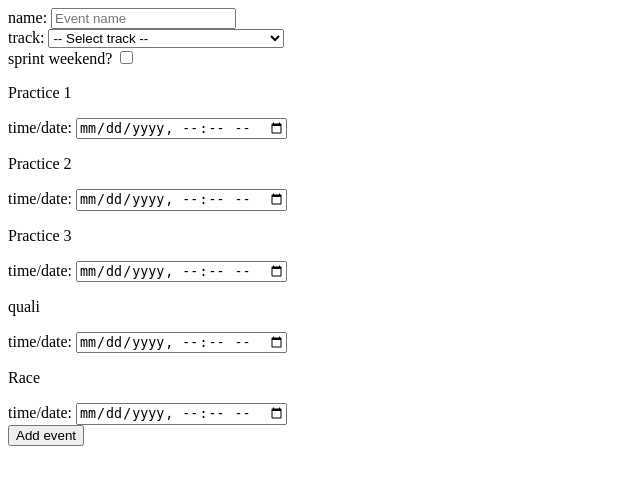
After one commit to IanSpeelman/f1visualizer, a Flask app: page /createevent in a window 1280 px wide. The commit adds this page. Shown: the top 485 px of the page, without its empty margins (0-640 px from the left). Run offline with Flask 3, Linux system fonts and the light colour scheme; data comes from the database, SQL or seed files in the repository.

Commit message:
Add events
Events can now be added
events get retrieved when uploading results so you can choose a event to wich the results belong to
when uploading result files only the correct data will be shown on the confimation page, with the option to edit

```diff
--- /dev/null
+++ b/SEED/calendar.csv
@@ -0,0 +1,5 @@
+1,Bahrein Grand Prix,2024,2 march,15:00,,1
+2,Saudi Arabian Grand Prix,2024,9 march,15:00,,2
+3,Australian Grand Prix,2024,24 march,15:00,,3
+4,Japanese Grand Prix,2024,7 april,15:00,,4
+5,Chinese Grand Prix,2024,21 april,15:00,,5
--- /dev/null
+++ b/SEED/tracks.csv
@@ -0,0 +1,5 @@
+1,Bahrain International Circuit,Bahrain,Sakhir,5.412,03.00
+2,Jeddah Corniche Circuit,Saudi Arabia,Jeddah,6.174,03.00
+3,Albert Park Street Circuit,Australia,Melbourne,5.303,10.00
+4,Suzuka International Racing Course,Japan,Suzuka,5.807,09.00
+5,Shanghai International Circuit,China,Shanghai,5.451,08.00
--- a/app.py
+++ b/app.py
@@ -1,27 +1,43 @@
 from flask import Flask, request, render_template, redirect
-from helpers import getData, checkDriver
-
+from helpers import getData, checkDriver, getEvents, createEvent, getTracks
 
 
 app = Flask(__name__)
 
 @app.route("/")
 def index():
-    return render_template("index.html")
+    events = getEvents()
+    return render_template("index.html", events=events)
 
+@app.route("/createevent", methods=["GET", "POST"])
+def makeevent():
+    if request.method == "POST":
+        createEvent(request.form)
+        return redirect("/createevent")
+    else:
+        tracks = getTracks()
+        return render_template("createevent.html", tracks=tracks)
 
+@app.route("/upload", methods=["GET", "POST"])
+def upload():
+    if request.method == "POST":
+        results = getData(request.files["results"],"1,2")
+        drivers = getData(request.files["drivers"],"2")
+        data = {}
+        data["meta"] = results[1]
+        data["results"] = []
+        data["drivers"] = drivers[0]
+        for result in results[0]:
+            try:
+                if int(result[4]):
+                    data["results"].append(result)
+            except:
+                continue
 
-@app.route("/upload", methods=["POST"])
-def upload():
-    results = getData(request.files["results"])
-    drivers = getData(request.files["drivers"])
-    data = {}
-    data["results"] = results
-    data["drivers"] = drivers
-
-    for i in range(len(data["drivers"])):
-        if data["drivers"][i][0] != "" and data["drivers"][i][0] != "No.":
-            checkDriver(data["drivers"][i])
-    return data
-    return data["drivers"][2]
-    return render_template("table.html", results=results, fastest_lap=results[0][fastest_lap])
+        for i in range(len(data["drivers"])):
+            if data["drivers"][i][0] != "" and data["drivers"][i][0] != "No.":
+                checkDriver(data["drivers"][i])
+        return render_template("confirm.html", results=data["results"])
+    else:
+        events = getEvents()
+        return render_template("index.html", events=events)
--- a/helpers.py
+++ b/helpers.py
@@ -3,6 +3,7 @@ import camelot
 import json
 import sqlite3
 import os.path
+import datetime
 
 BASE_DIR = os.path.dirname(os.path.abspath(__file__))
 db_path = os.path.join(BASE_DIR, "f1visualizer.db")
@@ -14,10 +15,16 @@ def saveDocument(file):
     return filename
 
 # get information from the pdf, and sort/store it in a array
-def getData(file):
+def getData(file, page):
     filename = saveDocument(file)
-    results = camelot.read_pdf(filename, flavor='stream', pages='2')
-    results = results[0].df.to_json()
+    results = camelot.read_pdf(filename, flavor='stream', pages=page)
+    try:
+        meta = results[0].df.to_json()
+        results = results[1].df.to_json()
+        meta = json.loads(meta)
+    except:
+        meta = []
+        results = results[0].df.to_json()
     results = json.loads(results)
     fixed_results = []
     for i in range(len(results["0"])):
@@ -25,7 +32,7 @@ def getData(file):
         for j in range(len(results)):
             tmp.append(results[str(j)][str(i)])
         fixed_results.append(tmp)
-    return fixed_results
+    return [fixed_results, meta]
 
 # check if the driver exists in the database, if not add the driver to the database
 def checkDriver(driver):
@@ -68,3 +75,52 @@ def connectDriver(team_id, driver_id):
     connection.close()
     print(team_id, driver_id, result[4], result[5])
     return None
+
+def getEvents():
+    connection = sqlite3.connect(db_path)
+    cur = connection.cursor()
+    year = datetime.date.today().year
+    events = cur.execute("SELECT * FROM events WHERE year = ?", [year]).fetchall()
+    return events
+
+def createEvent(form):
+    form = form.to_dict()
+    connection = sqlite3.connect(db_path)
+    cur = connection.cursor()
+    id = 0
+    try:
+        year = form["Race"].split("-")[0]
+        id = cur.execute("INSERT INTO events (name, year, track_id) VALUES (?, ?, ?)", (form["name"], year, form["track"])).lastrowid
+        connection.commit()
+        connection.close()
+    except Exception as error:
+        print("create event", error)
+        return
+    for key in form:
+        try:
+            if form[key].split("T")[1] != None:
+                createSession(key, form[key], id)
+        except Exception as error:
+            print("create session",error)
+            pass
+
+def createSession(type, datetime, eventid):
+
+    connection = sqlite3.connect(db_path)
+    cur = connection.cursor()
+    date = datetime.split("T")[0]
+    time = datetime.split("T")[1]
+    try:
+        cur.execute("INSERT INTO sessions (type, time, date, event_id) VALUES (?, ?, ?, ?)",
+                   (type, time, date, eventid))
+        connection.commit()
+        connection.close()
+    except:
+        pass
+
+def getTracks():
+    connection = sqlite3.connect(db_path)
+    cur = connection.cursor()
+    tracks = cur.execute("SELECT id, name FROM tracks").fetchall()
+    connection.close()
+    return tracks
--- /dev/null
+++ b/templates/createevent.html
@@ -0,0 +1,53 @@
+{% extends "layout.html" %}
+
+{% block body %}
+
+<form action="/createevent" method="post">
+    <div>
+        <div>
+            <label for="name">name:<label>
+            <input type="text" name="name" id="name" placeholder="Event name">
+        </div>
+        <div>
+            <label for="track">track: </label>
+            <select name="track" id="track" autocomplete="off">
+                <option  selected disabled> -- Select track -- </option>
+                {% for track in tracks: %}
+                <option value="{{track[0]}}">{{track[1]}}</option>
+                {% endfor %}
+            </select>
+        </div>
+        <div>
+            <label for="sprint">sprint weekend?</label>
+            <input type="checkbox" name="sprint" id="sprint">
+        </div>
+    </div>
+    <p>Practice 1</p>
+    <div>
+        <label for="Practice_1">time/date: </label>
+        <input type="datetime-local" id="Practice_1" name="Practice_1">
+    </div>
+    <p>Practice 2</p>
+    <div>
+        <label for="Practice_2">time/date: </label>
+        <input type="datetime-local" id="Practice_2" name="Practice_2">
+    </div>
+    <p>Practice 3</p>
+    <div>
+        <label for="Practice_3">time/date: </label>
+        <input type="datetime-local" id="Practice_3" name="Practice_3">
+    </div>
+    <p>quali</p>
+    <div>
+        <label for="Qualification">time/date: </label>
+        <input type="datetime-local" id="Qualification" name="Qualification">
+    </div>
+    <p>Race</p>
+    <div>
+        <label for="Race">time/date: </label>
+        <input type="datetime-local" id="Race" name="Race">
+    </div>
+    <button type="submit">Add event</button>
+</form>
+
+{% endblock%}
```
Also changed, not shown: templates/confirm.html (added, +41 -0 lines), templates/index.html (+11 -5 lines), f1visualizer.db.
